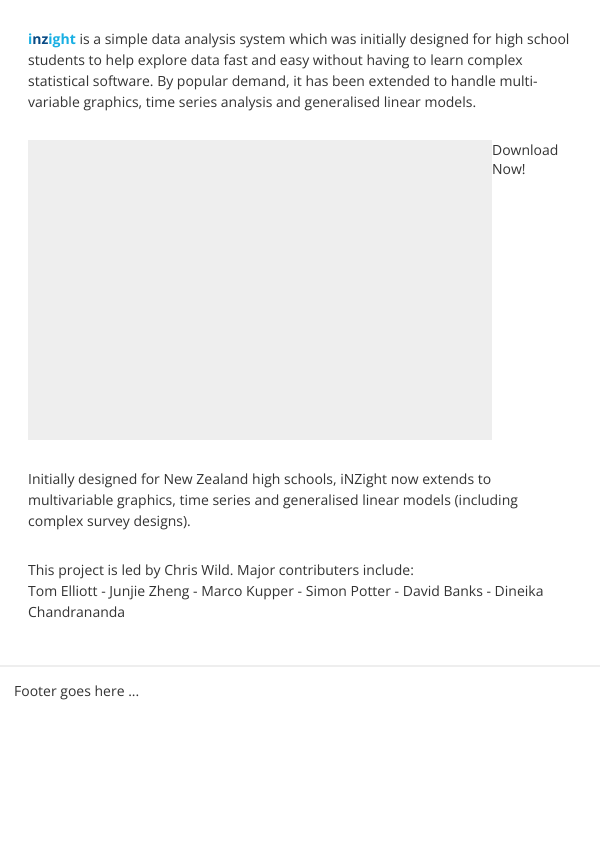
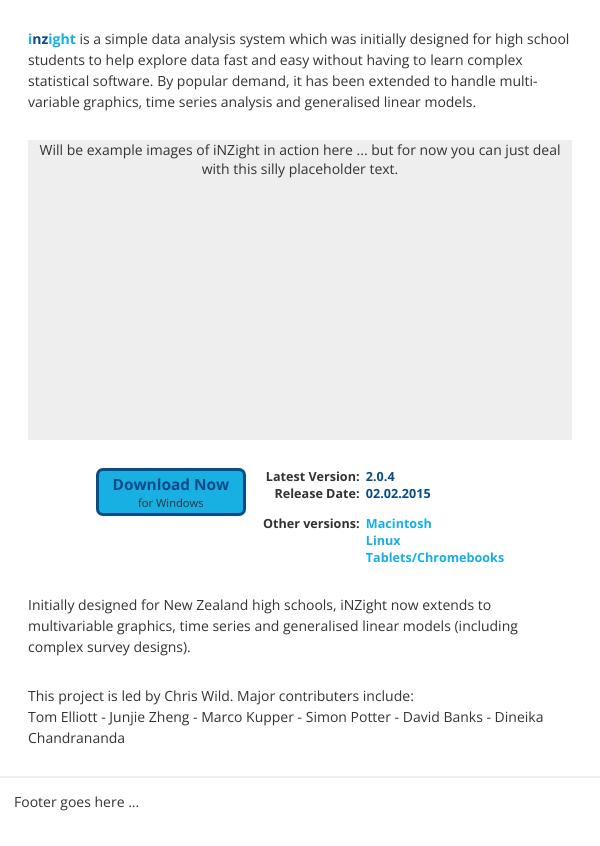
Before and after one commit to iNZightVIT/inzight-www, a PHP site: page / in a window 600 px wide. Shown: the part 65-911 px from the top of the page. Before the commit the page ends 765 px from the top, so only its background shows below. Run offline with PHP 8.4, Linux system fonts and the light colour scheme.

Commit message:
feature + php-isation

```diff
--- /dev/null
+++ b/iNZight/assets/includes/1-top_matter.php
@@ -0,0 +1,14 @@
+<!DOCTYPE html>
+
+<html>
+  <head>
+    <meta name="viewport" content="width=device-width, initial-scale=1">
+
+    <link rel="stylesheet" type="text/css" href="css/main.css">
+    <script src="js/jquery-2.1.3.min.js"></script>
+
+    <title>iNZight for Data Analysis</title>
+  </head>
+
+  <body>
+    <div class="wrapper">
--- /dev/null
+++ b/iNZight/assets/includes/2-header.php
@@ -0,0 +1,21 @@
+<div class="header">
+  <div class="topnav hideme">
+    <div class="nav-stack-wrap">
+      <div class="logo">
+        <img src="img/inzight_transp.png">
+      </div>
+
+      <div class="navstack">
+        <span class="navstack-bar"></span>
+        <span class="navstack-bar"></span>
+        <span class="navstack-bar"></span>
+      </div>
+    </div>
+
+    <?php
+    require('assets/objects/navitems.php');
+    writeList($navitems);
+    ?>
+  </div>
+</div>
+<div class="vspace"></div>
--- /dev/null
+++ b/iNZight/assets/includes/3-bottom_matter.php
@@ -0,0 +1,13 @@
+      <div class="push"></div>
+    </div>
+
+    <div class="footer">
+      <div class="footer-content">
+        Footer goes here ...
+      </div>
+    </div>
+
+
+    <script src="js/navigation.js"></script>
+  </body>
+</html>
--- a/iNZight/css/main.css
+++ b/iNZight/css/main.css
@@ -382,7 +382,7 @@ ul {
 .header {
   margin: 0 auto;
   padding: 1em 1em 0;
-  border: solid 1px #eeeeee;
+  border: solid 1px #eee;
     border-bottom-width: 4px; }
   @media (max-width: 660px) {
     .header {
@@ -463,7 +463,7 @@ ul {
       height: 30px;
       width: 35px;
       padding: 5px;
-      border: solid 1px #eeeeee;
+      border: solid 1px #eee;
       border-top-left-radius: 4px;
       border-top-right-radius: 4px;
       border-bottom-left-radius: 4px;
@@ -504,11 +504,11 @@ ul {
           -ms-flex-pack: center; } }
       .header .topnav .navstack:hover {
         cursor: pointer;
-        background: #eeeeee; }
+        background: #eee; }
       .header .topnav .navstack.active {
         background: #18afe3; }
         .header .topnav .navstack.active .navstack-bar {
-          background: #eeeeee; }
+          background: #eee; }
       .header .topnav .navstack .navstack-bar {
         display: block;
         height: 2px;
@@ -591,7 +591,7 @@ ul {
       background: #fff;
       font-size: 0.8em;
       width: 100px;
-      border: solid 1px #eeeeee;
+      border: solid 1px #eee;
       -webkit-transition: display 1s;
       -moz-transition: display 1s;
       transition: display 1s; }
@@ -662,8 +662,8 @@ ul {
         align-items: stretch;
         -ms-flex-align: stretch;
         border: none;
-        border-top: solid 3px #eeeeee;
-        border-bottom: solid 3px #eeeeee;
+        border-top: solid 3px #eee;
+        border-bottom: solid 3px #eee;
         width: 100%;
         margin-top: 1em;
         display: none; }
@@ -679,7 +679,7 @@ ul {
   max-width: 1024px;
   margin: 0 auto;
   padding: 1em;
-  border-top: solid 2px #eeeeee; }
+  border-top: solid 2px #eee; }
 
 .content {
   font-size: 1em;
@@ -710,9 +710,145 @@ ul {
   margin: 0 auto; }
   .feature .placeholder {
     height: 300px;
-    width: 600px;
-    background: #eeeeee; }
+    max-width: 600px;
+    background: #eee;
+    text-align: center; }
+  .feature .download {
+    display: -webkit-box;
+    display: -moz-box;
+    display: box;
+    display: -webkit-flex;
+    display: -moz-flex;
+    display: -ms-flexbox;
+    display: flex;
+    -webkit-box-orient: vertical;
+    -moz-box-orient: vertical;
+    box-orient: vertical;
+    -webkit-flex-direction: column;
+    -moz-flex-direction: column;
+    flex-direction: column;
+    -ms-flex-direction: column;
+    -webkit-box-pack: start;
+    -moz-box-pack: start;
+    box-pack: start;
+    -webkit-justify-content: flex-start;
+    -moz-justify-content: flex-start;
+    -ms-justify-content: flex-start;
+    -o-justify-content: flex-start;
+    justify-content: flex-start;
+    -ms-flex-pack: start; }
+    .feature .download .download_button {
+      display: -webkit-box;
+      display: -moz-box;
+      display: box;
+      display: -webkit-flex;
+      display: -moz-flex;
+      display: -ms-flexbox;
+      display: flex;
+      -webkit-box-orient: vertical;
+      -moz-box-orient: vertical;
+      box-orient: vertical;
+      -webkit-flex-direction: column;
+      -moz-flex-direction: column;
+      flex-direction: column;
+      -ms-flex-direction: column;
+      -webkit-box-align: center;
+      -moz-box-align: center;
+      box-align: center;
+      -webkit-align-items: center;
+      -moz-align-items: center;
+      -ms-align-items: center;
+      -o-align-items: center;
+      align-items: center;
+      -ms-flex-align: center;
+      margin: 2em auto;
+      width: 150px;
+      padding: 0.2em 0;
+      background: #18afe3;
+      border: solid 3px #094b85;
+      border-top-left-radius: 7px;
+      border-top-right-radius: 7px;
+      border-bottom-left-radius: 7px;
+      border-bottom-right-radius: 7px;
+      text-decoration: none; }
+      .feature .download .download_button .download_now {
+        font-weight: bold;
+        font-size: 1.1em;
+        color: #094b85; }
+      .feature .download .download_button .os_name {
+        font-size: 0.8em;
+        color: #333; }
+      .feature .download .download_button:hover {
+        background: #71cff0; }
+    .feature .download .download-info .group {
+      font-size: 0.9em;
+      display: -webkit-box;
+      display: -moz-box;
+      display: box;
+      display: -webkit-flex;
+      display: -moz-flex;
+      display: -ms-flexbox;
+      display: flex; }
+      .feature .download .download-info .group .group-label {
+        font-weight: bold;
+        display: inline-block;
+        width: 120px;
+        text-align: right;
+        padding-right: 0.5em; }
+      .feature .download .download-info .group .group-value {
+        display: inline-block;
+        font-weight: bold;
+        color: #094b85; }
+    .feature .download .download-info, .feature .download .download-info .gap {
+      margin-top: 1em; }
 
+@media (max-width: 950px) {
+  .feature {
+    -webkit-box-orient: vertical;
+    -moz-box-orient: vertical;
+    box-orient: vertical;
+    -webkit-flex-direction: column;
+    -moz-flex-direction: column;
+    flex-direction: column;
+    -ms-flex-direction: column;
+    -webkit-box-align: center;
+    -moz-box-align: center;
+    box-align: center;
+    -webkit-align-items: center;
+    -moz-align-items: center;
+    -ms-align-items: center;
+    -o-align-items: center;
+    align-items: center;
+    -ms-flex-align: center; } }
+@media (max-width: 950px) and (min-width: 500px) {
+  .feature .download {
+    -webkit-box-orient: horizontal;
+    -moz-box-orient: horizontal;
+    box-orient: horizontal;
+    -webkit-flex-direction: row;
+    -moz-flex-direction: row;
+    flex-direction: row;
+    -ms-flex-direction: row;
+    -webkit-box-pack: justify;
+    -moz-box-pack: justify;
+    box-pack: justify;
+    -webkit-justify-content: space-between;
+    -moz-justify-content: space-between;
+    -ms-justify-content: space-between;
+    -o-justify-content: space-between;
+    justify-content: space-between;
+    -ms-flex-pack: justify;
+    -webkit-box-align: start;
+    -moz-box-align: start;
+    box-align: start;
+    -webkit-align-items: flex-start;
+    -moz-align-items: flex-start;
+    -ms-align-items: flex-start;
+    -o-align-items: flex-start;
+    align-items: flex-start;
+    -ms-flex-align: start; }
+    .feature .download .download-info {
+      margin-top: 2em; } }
 html, body {
   height: 100%;
   background: #fff;
@@ -733,4 +869,10 @@ html, body {
 .vspace {
   height: 2em; }
 
+a {
+  color: #18afe3;
+  text-decoration: none; }
+  a:hover {
+    color: #094b85; }
+
 /*# sourceMappingURL=main.css.map */
--- a/iNZight/index.php
+++ b/iNZight/index.php
@@ -1,41 +1,7 @@
 <?php
-  require('assets/objects/navitems.php');
+require_once('assets/includes/1-top_matter.php');
+require_once('assets/includes/2-header.php');
 ?>
-
-<!DOCTYPE html>
-
-<html>
-  <head>
-    <meta name="viewport" content="width=device-width, initial-scale=1">
-
-    <link rel="stylesheet" type="text/css" href="css/main.css">
-    <script src="js/jquery-2.1.3.min.js"></script>
-
-    <title>iNZight for Data Analysis</title>
-  </head>
-
-  <body>
-    <div class="wrapper">
-      <div class="header">
-        <div class="topnav hideme">
-          <div class="nav-stack-wrap">
-            <div class="logo">
-              <img src="img/inzight_transp.png">
-            </div>
-
-            <div class="navstack">
-              <span class="navstack-bar"></span>
-              <span class="navstack-bar"></span>
-              <span class="navstack-bar"></span>
-            </div>
-          </div>
-
-          <?php
-            writeList($navitems);
-          ?>
-        </div>
-      </div>
-      <div class="vspace"></div>
 
 
 <p class="content">
@@ -44,10 +10,39 @@
 
 
 <div class="feature">
-        <div class="placeholder"></div>
+  <div class="placeholder">Will be example images of iNZight in action here ... but for now you can just deal with this silly placeholder text.</div>
 
   <div class="download">
-          Download Now!
+    <a href="download.php" class="download_button">
+      <span class="download_now">Download Now</span>
+      <span class="os_name">for Windows</span>
+    </a>
+
+    <div class="download-info">
+      <div class="group">
+        <span class="group-label">Latest Version:</span>
+        <span class="group-value">2.0.4</span>
+      </div>
+
+      <div class="group">
+        <span class="group-label">Release Date:</span>
+        <span class="group-value">02.02.2015</span>
+      </div>
+
+      <div class="group gap">
+          <span class="group-label">Other versions:</span>
+          <span class="group-value"><a href="mac.php">Macintosh</a></span>
+      </div>
+      <div class="group">
+          <span class="group-label"></span>
+          <span class="group-value"><a href="ruser.php">Linux</a></span>
+      </div>
+      <div class="group">
+          <span class="group-label"></span>
+          <span class="group-value"><a href="online.php">Tablets/Chromebooks</a></span>
+      </div>
+    </div>
+
   </div>
 </div>
 
@@ -63,17 +58,6 @@
 </p>
 
 
-
-      <div class="push"></div>
-    </div>
-
-    <div class="footer">
-      <div class="footer-content">
-        Footer goes here ...
-      </div>
-    </div>
-
-
-    <script src="js/navigation.js"></script>
-  </body>
-</html>
+<?php
+require_once('assets/includes/3-bottom_matter.php');
+?>
--- a/iNZight/styles/1-base/_variables.sass
+++ b/iNZight/styles/1-base/_variables.sass
@@ -11,6 +11,7 @@ $phone-width: 660px
 // Colour theme
 $main-color-1: #18afe3
 $main-color-2: #094b85
+$comp-color-1: #eee
 $background-color: #fff
 $text-color: #333
 
@@ -19,7 +20,7 @@ $hover-color: $main-color-2
 
 $header-background-color: $background-color
 $header-text-color: $text-color
-$header-border-color: #eeeeee
+$header-border-color: $comp-color-1
 
 $footer-background-color: $header-background-color
 
--- a/iNZight/styles/3-modules/_feature.sass
+++ b/iNZight/styles/3-modules/_feature.sass
@@ -7,6 +7,78 @@
 
   .placeholder
     height: 300px
-    width: 600px
+    max-width: 600px
 
     background: $header-border-color
+    text-align: center
+
+
+  .download
+    @include display(flex)
+    @include flex-direction(column)
+    @include justify-content(flex-start)
+
+    .download_button
+      @include display(flex)
+      @include flex-direction(column)
+      @include align-items(center)
+
+      margin: 2em auto
+      width: 150px
+      padding: 0.2em 0
+      background: $main-color-1
+      border: solid 3px $main-color-2
+      @include border-top-radius(7px)
+      @include border-bottom-radius(7px)
+
+      text-decoration: none
+
+      .download_now
+        font:
+          weight: bold
+          size: 1.1em
+        color: $main-color-2
+
+      .os_name
+        font:
+          size: 0.8em
+        color: $text-color
+
+      &:hover
+        background: lighten($main-color-1, 20%)
+
+    .download-info
+      .group
+        font-size: 0.9em
+        @include display(flex)
+
+
+        .group-label
+          font-weight: bold
+          display: inline-block
+          width: 120px
+          text-align: right
+          padding-right: 0.5em
+
+        .group-value
+          display: inline-block
+          font-weight: bold
+          color: $main-color-2
+
+      &,.gap
+        margin-top: 1em
+
+@media (max-width: 950px)
+  .feature
+    @include flex-direction(column)
+    @include align-items(center)
+
+@media (max-width: 950px) and (min-width: 500px)
+  .feature
+    .download
+      @include flex-direction(row)
+      @include justify-content(space-between)
+      @include align-items(flex-start)
+
+      .download-info
+        margin-top: 2em
--- a/iNZight/styles/4-layouts/_default.sass
+++ b/iNZight/styles/4-layouts/_default.sass
@@ -19,3 +19,10 @@ html, body
 
 .vspace
   height: 2em
+
+a
+  color: $link-color
+  text-decoration: none
+
+  &:hover
+    color: $hover-color
```
Also changed, not shown: 1 other file. Lines whose indentation alone changed are shown as unchanged.
